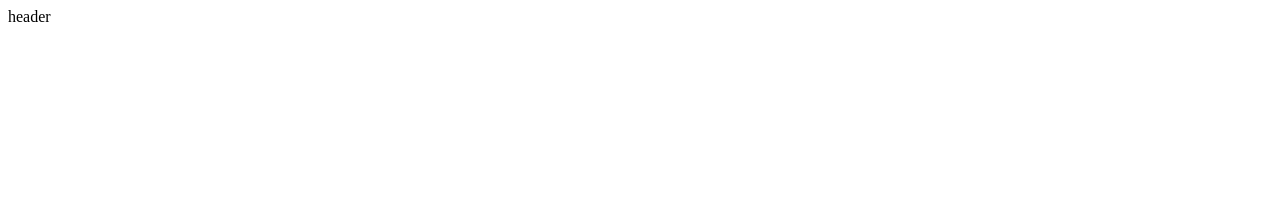
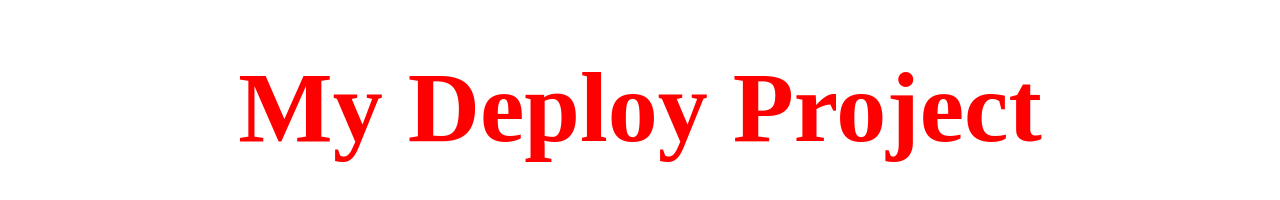
Before and after one commit to RahimovAbdurahmon/sturdy-invention, a plain HTML site: page index.html in a window 1280 px wide. Drawn offline with Linux system fonts and the light colour scheme.

Commit message:
changes for deploy

```diff
--- a/index.html
+++ b/index.html
@@ -4,10 +4,9 @@
     <meta charset="UTF-8">
     <meta name="viewport" content="width=device-width, initial-scale=1.0">
     <title>Document</title>
+    <link rel="stylesheet" href="./style.css">
 </head>
 <body>
-    <header>
-        header
-    </header>
+    <h1 class="text">My Deploy Project</h1>
 </body>
 </html>
--- a/style.css
+++ b/style.css
@@ -0,0 +1,6 @@
+.text{
+    text-align: center;
+    color: red;
+    margin-top: 50px;
+    font-size: 100px;
+}
```
